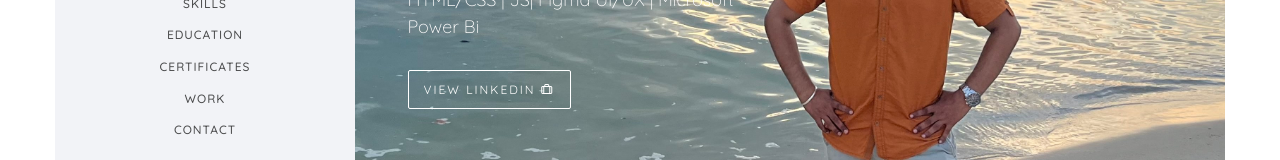
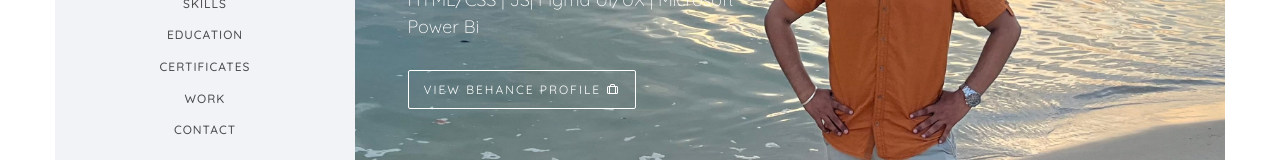
Before and after one commit to blkishore/blkishore.github.io, a plain HTML site: page index.html in a window 1280 px wide. Shown: the part 452-612 px from the top of the page. Drawn offline with nearby package versions, Linux system fonts and the light colour scheme; files whose address does not match are found by name; a web font is replaced by a local one.

Commit message:
Update index.html

```diff
--- a/index.html
+++ b/index.html
@@ -119,7 +119,7 @@
 					   					<div class="desc">
 						   					<h1>I am <br>a Designer</h1>
 												<h2> PEGA CSSA, CSA | JAVA/PYTHON | HTML/CSS | JS| Figma UI/UX | Microsoft Power Bi </h2>
-												<p><a class="btn btn-primary btn-learn" href="https://www.linkedin.com/in/kishore0408/" target="_blank">View linkedin <i class="icon-briefcase3"></i></a></p>
+												<p><a class="btn btn-primary btn-learn" href="https://www.behance.net/kishore8" target="_blank">View Behance profile <i class="icon-briefcase3"></i></a></p>
 											</div>
 					   				</div>
 					   			</div>
```
